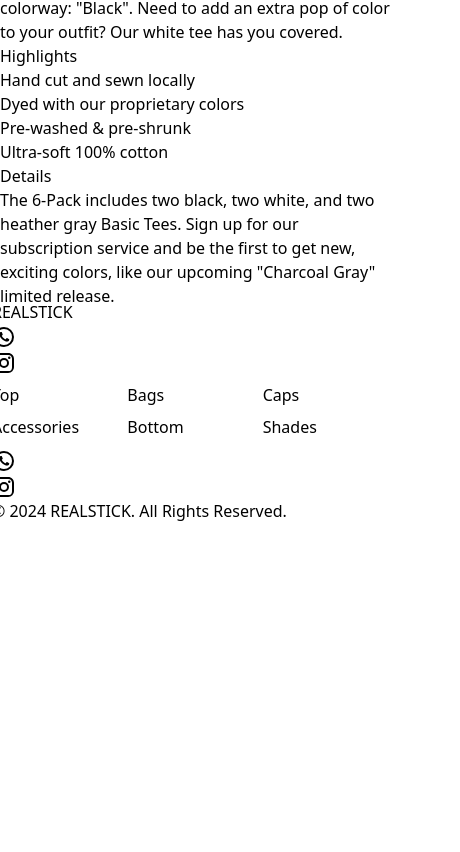
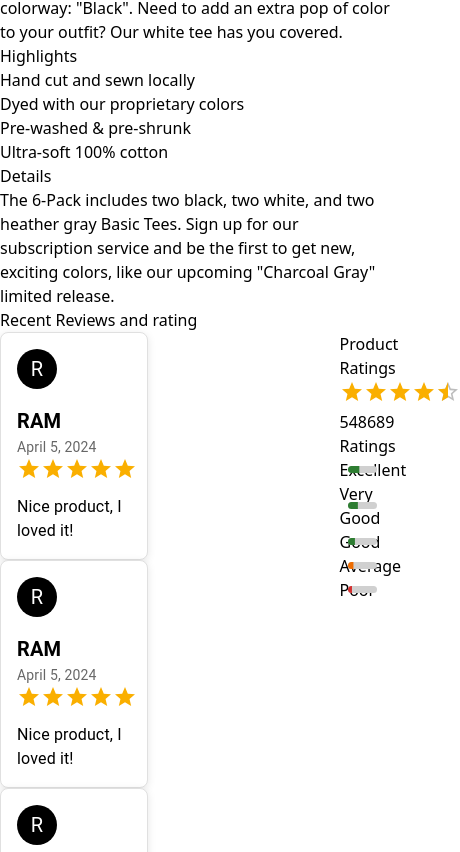
Before and after one commit to abhay-on-git/REALSTICK, a React (Vite) app: page / in a window 390 px wide. Shown: the part 5372-6224 px from the top of the page, 460 px wide, since content can reach past the window. Before the commit the page ends 5895 px from the top, so only its background shows below. Built offline with nearby package versions, Linux system fonts and the light colour scheme.

Commit message:
added-similar product section

```diff
--- a/src/customer/components/ProductDetails/ProductDetails.jsx
+++ b/src/customer/components/ProductDetails/ProductDetails.jsx
@@ -1,86 +1,96 @@
-import { useState } from 'react'
-import { StarIcon } from '@heroicons/react/20/solid'
-import { Radio, RadioGroup } from '@headlessui/react'
-import AliceCarousel from 'react-alice-carousel'
-import { mainCarouselData } from '../HomeCarousel/MainCarousel'
+import { useState } from "react";
+import { StarIcon } from "@heroicons/react/20/solid";
+import { Radio, RadioGroup } from "@headlessui/react";
+import AliceCarousel from "react-alice-carousel";
+import { mainCarouselData } from "../HomeCarousel/MainCarousel";
+import { Box, Grid, LinearProgress, Rating } from "@mui/material";
+import ProductReviewCard from "./ProductReviewCard";
+import HomeSectionCard from "../HomeSectionCard/HomeSectionCard";
+import ProductCard from "../Product/ProductCard";
 
 const product = {
-  name: 'Basic Tee 6-Pack',
-  price: '$192',
-  href: '#',
+  name: "Basic Tee 6-Pack",
+  price: "$192",
+  href: "#",
   breadcrumbs: [
-    { id: 1, name: 'Men', href: '#' },
-    { id: 2, name: 'Clothing', href: '#' },
+    { id: 1, name: "Men", href: "#" },
+    { id: 2, name: "Clothing", href: "#" },
   ],
   images: [
     {
-      src: 'https://tailwindui.com/img/ecommerce-images/product-page-02-secondary-product-shot.jpg',
-      alt: 'Two each of gray, white, and black shirts laying flat.',
+      src: "https://tailwindui.com/img/ecommerce-images/product-page-02-secondary-product-shot.jpg",
+      alt: "Two each of gray, white, and black shirts laying flat.",
     },
     {
-      src: 'https://tailwindui.com/img/ecommerce-images/product-page-02-tertiary-product-shot-01.jpg',
-      alt: 'Model wearing plain black basic tee.',
+      src: "https://tailwindui.com/img/ecommerce-images/product-page-02-tertiary-product-shot-01.jpg",
+      alt: "Model wearing plain black basic tee.",
     },
     {
-      src: 'https://tailwindui.com/img/ecommerce-images/product-page-02-tertiary-product-shot-02.jpg',
-      alt: 'Model wearing plain gray basic tee.',
+      src: "https://tailwindui.com/img/ecommerce-images/product-page-02-tertiary-product-shot-02.jpg",
+      alt: "Model wearing plain gray basic tee.",
     },
     {
-      src: 'https://tailwindui.com/img/ecommerce-images/product-page-02-featured-product-shot.jpg',
-      alt: 'Model wearing plain white basic tee.',
+      src: "https://tailwindui.com/img/ecommerce-images/product-page-02-featured-product-shot.jpg",
+      alt: "Model wearing plain white basic tee.",
     },
   ],
   colors: [
-    { name: 'White', class: 'bg-white', selectedClass: 'ring-gray-400' },
-    { name: 'Gray', class: 'bg-gray-200', selectedClass: 'ring-gray-400' },
-    { name: 'Black', class: 'bg-gray-900', selectedClass: 'ring-gray-900' },
+    { name: "White", class: "bg-white", selectedClass: "ring-gray-400" },
+    { name: "Gray", class: "bg-gray-200", selectedClass: "ring-gray-400" },
+    { name: "Black", class: "bg-gray-900", selectedClass: "ring-gray-900" },
   ],
   sizes: [
-    { name: 'XXS', inStock: false },
-    { name: 'XS', inStock: true },
-    { name: 'S', inStock: true },
-    { name: 'M', inStock: true },
-    { name: 'L', inStock: true },
-    { name: 'XL', inStock: true },
-    { name: '2XL', inStock: true },
-    { name: '3XL', inStock: true },
+    { name: "XXS", inStock: false },
+    { name: "XS", inStock: true },
+    { name: "S", inStock: true },
+    { name: "M", inStock: true },
+    { name: "L", inStock: true },
+    { name: "XL", inStock: true },
+    { name: "2XL", inStock: true },
+    { name: "3XL", inStock: true },
   ],
   description:
     'The Basic Tee 6-Pack allows you to fully express your vibrant personality with three grayscale options. Feeling adventurous? Put on a heather gray tee. Want to be a trendsetter? Try our exclusive colorway: "Black". Need to add an extra pop of color to your outfit? Our white tee has you covered.',
   highlights: [
-    'Hand cut and sewn locally',
-    'Dyed with our proprietary colors',
-    'Pre-washed & pre-shrunk',
-    'Ultra-soft 100% cotton',
+    "Hand cut and sewn locally",
+    "Dyed with our proprietary colors",
+    "Pre-washed & pre-shrunk",
+    "Ultra-soft 100% cotton",
   ],
   details:
     'The 6-Pack includes two black, two white, and two heather gray Basic Tees. Sign up for our subscription service and be the first to get new, exciting colors, like our upcoming "Charcoal Gray" limited release.',
-}
-const reviews = { href: '#', average: 3, totalCount: 118 }
+};
+const reviews = { href: "#", average: 3, totalCount: 118 };
 
 function classNames(...classes) {
-  return classes.filter(Boolean).join(' ')
+  return classes.filter(Boolean).join(" ");
 }
 
 const responsive = {
   0: { items: 1 },
 };
 
-const items = mainCarouselData.map((item)=> (
-  <div className='w-full overflow-hidden lg:h-[36vmax] h-[64vmax]'>
-    <img className='w-full h-full object-cover cursor-pointer' role='presentation' src={`${item.image}`} alt='image'/>
+const items = mainCarouselData.map((item) => (
+  <div className="w-full overflow-hidden lg:h-[36vmax] h-[64vmax]">
+    <img
+      className="w-full h-full object-cover cursor-pointer"
+      role="presentation"
+      src={`${item.image}`}
+      alt="image"
+    />
   </div>
 ));
 
 export default function ProductDetails() {
-  const [selectedColor, setSelectedColor] = useState(product.colors[0])
-  const [selectedSize, setSelectedSize] = useState(product.sizes[2])
+  const [selectedColor, setSelectedColor] = useState(product.colors[0]);
+  const [selectedSize, setSelectedSize] = useState(product.sizes[2]);
 
   return (
+    <>
+      <section>
         <div className="bg-white">
           <section>
             <div className="lg:pt-6">
-
               {/* Image gallery */}
               <div className="mx-auto mt-6 max-w-2xl sm:px-6 lg:grid lg:max-w-7xl lg:grid-cols-3 lg:gap-x-8 lg:px-8">
                 <div className="aspect-h-4 aspect-w-3 hidden overflow-hidden rounded-lg lg:block">
@@ -116,7 +126,7 @@ export default function ProductDetails() {
                     disableButtonsControls
                     infinite
                     // Set height to 100% to take the height of the parent div
-              style={{ height: '100%' }}
+                    style={{ height: "100%" }}
                   />
                 </div>
               </div>
@@ -124,16 +134,22 @@ export default function ProductDetails() {
               {/* Product info */}
               <div className="mx-auto max-w-2xl px-4 pb-16 pt-10 sm:px-6 lg:grid lg:max-w-7xl lg:grid-cols-3 lg:grid-rows-[auto,auto,1fr] lg:gap-x-8 lg:px-8 lg:pb-24 lg:pt-16">
                 <div className="lg:col-span-2 lg:border-r lg:border-gray-200 lg:pr-8">
-          <h1 className="text-2xl font-bold tracking-tight text-gray-900 sm:text-3xl">{product.name}</h1>
+                  <h1 className="text-2xl font-bold tracking-tight text-gray-900 sm:text-3xl">
+                    {product.name}
+                  </h1>
                 </div>
 
                 {/* Options */}
                 <div className="mt-4 lg:row-span-3 lg:mt-0">
                   <h2 className="sr-only">Product information</h2>
                   <div className="flex items-center gap-5">
-          <p className="text-3xl tracking-tight text-gray-900 mr-3">{product.price}</p>
-               <p className='line-through text-xl opacity-70'>$999</p>
-               <p class="sm:px-3 sm:py-2 px-2 py-1 text-sm sm:text-xs lg:text-[1vmax] font-bold tracking-wide text-white uppercase bg-zinc-900 rounded-full">76%</p>
+                    <p className="text-3xl tracking-tight text-gray-900 mr-3">
+                      {product.price}
+                    </p>
+                    <p className="line-through text-xl opacity-70">$999</p>
+                    <p class="sm:px-3 sm:py-2 px-2 py-1 text-sm sm:text-xs lg:text-[1vmax] font-bold tracking-wide text-white uppercase bg-zinc-900 rounded-full">
+                      76%
+                    </p>
                   </div>
 
                   {/* Reviews */}
@@ -146,14 +162,21 @@ export default function ProductDetails() {
                             key={rating}
                             aria-hidden="true"
                             className={classNames(
-                      reviews.average > rating ? 'text-gray-900' : 'text-gray-200',
-                      'h-5 w-5 flex-shrink-0',
+                              reviews.average > rating
+                                ? "text-gray-900"
+                                : "text-gray-200",
+                              "h-5 w-5 flex-shrink-0"
                             )}
                           />
                         ))}
                       </div>
-              <p className="sr-only">{reviews.average} out of 5 stars</p>
-              <a href={reviews.href} className="ml-3 text-sm font-medium text-indigo-600 hover:text-indigo-500">
+                      <p className="sr-only">
+                        {reviews.average} out of 5 stars
+                      </p>
+                      <a
+                        href={reviews.href}
+                        className="ml-3 text-sm font-medium text-indigo-600 hover:text-indigo-500"
+                      >
                         {reviews.totalCount} reviews
                       </a>
                     </div>
@@ -162,10 +185,16 @@ export default function ProductDetails() {
                   <form className="mt-10">
                     {/* Colors */}
                     <div>
-              <h3 className="text-sm font-medium text-gray-900">Color</h3>
+                      <h3 className="text-sm font-medium text-gray-900">
+                        Color
+                      </h3>
 
                       <fieldset aria-label="Choose a color" className="mt-4">
-                <RadioGroup value={selectedColor} onChange={setSelectedColor} className="flex items-center space-x-3">
+                        <RadioGroup
+                          value={selectedColor}
+                          onChange={setSelectedColor}
+                          className="flex items-center space-x-3"
+                        >
                           {product.colors.map((color) => (
                             <Radio
                               key={color.name}
@@ -173,14 +202,14 @@ export default function ProductDetails() {
                               aria-label={color.name}
                               className={classNames(
                                 color.selectedClass,
-                        'relative -m-0.5 flex cursor-pointer items-center justify-center rounded-full p-0.5 focus:outline-none data-[checked]:ring-2 data-[focus]:data-[checked]:ring data-[focus]:data-[checked]:ring-offset-1',
+                                "relative -m-0.5 flex cursor-pointer items-center justify-center rounded-full p-0.5 focus:outline-none data-[checked]:ring-2 data-[focus]:data-[checked]:ring data-[focus]:data-[checked]:ring-offset-1"
                               )}
                             >
                               <span
                                 aria-hidden="true"
                                 className={classNames(
                                   color.class,
-                          'h-8 w-8 rounded-full border border-black border-opacity-10',
+                                  "h-8 w-8 rounded-full border border-black border-opacity-10"
                                 )}
                               />
                             </Radio>
@@ -192,8 +221,13 @@ export default function ProductDetails() {
                     {/* Sizes */}
                     <div className="mt-10">
                       <div className="flex items-center justify-between">
-                <h3 className="text-sm font-medium text-gray-900">Size</h3>
-                <a href="#" className="text-sm font-medium text-indigo-600 hover:text-indigo-500">
+                        <h3 className="text-sm font-medium text-gray-900">
+                          Size
+                        </h3>
+                        <a
+                          href="#"
+                          className="text-sm font-medium text-indigo-600 hover:text-indigo-500"
+                        >
                           Size guide
                         </a>
                       </div>
@@ -211,9 +245,9 @@ export default function ProductDetails() {
                               disabled={!size.inStock}
                               className={classNames(
                                 size.inStock
-                          ? 'cursor-pointer bg-white text-gray-900 shadow-sm'
-                          : 'cursor-not-allowed bg-gray-50 text-gray-200',
-                        'group relative flex items-center justify-center rounded-md border px-4 py-3 text-sm font-medium uppercase hover:bg-gray-50 focus:outline-none data-[focus]:ring-2 data-[focus]:ring-indigo-500 sm:flex-1 sm:py-6',
+                                  ? "cursor-pointer bg-white text-gray-900 shadow-sm"
+                                  : "cursor-not-allowed bg-gray-50 text-gray-200",
+                                "group relative flex items-center justify-center rounded-md border px-4 py-3 text-sm font-medium uppercase hover:bg-gray-50 focus:outline-none data-[focus]:ring-2 data-[focus]:ring-indigo-500 sm:flex-1 sm:py-6"
                               )}
                             >
                               <span>{size.name}</span>
@@ -233,7 +267,13 @@ export default function ProductDetails() {
                                     preserveAspectRatio="none"
                                     className="absolute inset-0 h-full w-full stroke-2 text-gray-200"
                                   >
-                            <line x1={0} x2={100} y1={100} y2={0} vectorEffect="non-scaling-stroke" />
+                                    <line
+                                      x1={0}
+                                      x2={100}
+                                      y1={100}
+                                      y2={0}
+                                      vectorEffect="non-scaling-stroke"
+                                    />
                                   </svg>
                                 </span>
                               )}
@@ -243,12 +283,20 @@ export default function ProductDetails() {
                       </fieldset>
                     </div>
 
+                    <div className="flex flex-col-reverse lg:flex-row items-center lg:gap-3">
                       <button
                         type="submit"
-              className="mt-10 flex w-full items-center justify-center rounded-md border border-transparent bg-indigo-600 px-8 py-3 text-base font-medium text-white hover:bg-indigo-700 focus:outline-none focus:ring-2 focus:ring-indigo-500 focus:ring-offset-2"
+                        className="lg:mt-10 mt-5 flex w-full items-center justify-center rounded-md border border-transparent bg-zinc-800 px-8 py-3 text-base font-medium text-white hover:bg-black focus:outline-none focus:ring-2 focus:ring-zinc-800 focus:ring-offset-2"
                       >
-              Add to bag
+                        Buy Now
                       </button>
+                      <button
+                        type="submit"
+                        className="mt-10 flex w-full items-center justify-center rounded-md border border-transparent bg-zinc-800 px-8 py-3 text-base font-medium text-white hover:bg-black focus:outline-none focus:ring-2 focus:ring-zinc-800 focus:ring-offset-2"
+                      >
+                        Add to Cart
+                      </button>
+                    </div>
                   </form>
                 </div>
 
@@ -258,15 +306,22 @@ export default function ProductDetails() {
                     <h3 className="sr-only">Description</h3>
 
                     <div className="space-y-6">
-              <p className="text-base text-gray-900">{product.description}</p>
+                      <p className="text-base text-gray-900">
+                        {product.description}
+                      </p>
                     </div>
                   </div>
 
                   <div className="mt-10">
-            <h3 className="text-sm font-medium text-gray-900">Highlights</h3>
+                    <h3 className="text-sm font-medium text-gray-900">
+                      Highlights
+                    </h3>
 
                     <div className="mt-4">
-              <ul role="list" className="list-disc space-y-2 pl-4 text-sm">
+                      <ul
+                        role="list"
+                        className="list-disc space-y-2 pl-4 text-sm"
+                      >
                         {product.highlights.map((highlight) => (
                           <li key={highlight} className="text-gray-400">
                             <span className="text-gray-600">{highlight}</span>
@@ -277,7 +332,9 @@ export default function ProductDetails() {
                   </div>
 
                   <div className="mt-10">
-            <h2 className="text-sm font-medium text-gray-900">Details</h2>
+                    <h2 className="text-sm font-medium text-gray-900">
+                      Details
+                    </h2>
 
                     <div className="mt-4 space-y-6">
                       <p className="text-sm text-gray-600">{product.details}</p>
@@ -287,9 +344,121 @@ export default function ProductDetails() {
               </div>
             </div>
           </section>
+          <section></section>
+        </div>
+      </section>
+
+      {/* Ratings & Reviews */}
+      <section className="px-32">
+        <h1 className="font-semibold text-lg pb-4 p-5">
+          Recent Reviews and rating
+        </h1>
+        <div className="border p-5">
+          <Grid container spacing={24} >
+            <Grid item xs={7}>
+              <div className="spave-y-5 w-full h-auto flex flex-wrap items-center justify-center gap-5">
+                {[1, 1, 1, 1].map((item) => (
+                  <ProductReviewCard />
+                ))}
+              </div>
+            </Grid>
+            <Grid item xs={5}>
+              <h1 className="text-xl font-semibold pb-1">Product Ratings</h1>
+              <div className="flex items-center space-x-3">
+                <Rating value={4.6} precision={0.5} readOnly />
+                <p className="opacity-60">548689 Ratings</p>
+              </div>
+              <Box className="mt-3 space-y-2">
+                <Grid container alignItems="center">
+                  <Grid item xs={2}>
+                    <p>Excellent</p>
+                  </Grid>
+                  <Grid item xs={7}>
+                    <LinearProgress
+                      sx={{ bgcolor: "#d0d0d0", borderRadius: 4, height: 7 }}
+                      variant="determinate"
+                      value={40}
+                      color="success"
+                    />
+                  </Grid>
+                </Grid>
+                <Grid container alignItems="center">
+                  <Grid item xs={2}>
+                    <p>Very Good</p>
+                  </Grid>
+                  <Grid item xs={7}>
+                    <LinearProgress
+                      sx={{ bgcolor: "#d0d0d0", borderRadius: 4, height: 7 }}
+                      variant="determinate"
+                      value={35}
+                      color="success"
+                    />
+                  </Grid>
+                </Grid>
+                <Grid container alignItems="center">
+                  <Grid item xs={2}>
+                    <p>Good</p>
+                  </Grid>
+                  <Grid item xs={7}>
+                    <LinearProgress
+                      sx={{ bgcolor: "#d0d0d0", borderRadius: 4, height: 7 }}
+                      variant="determinate"
+                      value={25}
+                      color="success"
+                    />
+                  </Grid>
+                </Grid>
+                <Grid container alignItems="center">
+                  <Grid item xs={2}>
+                    <p>Average</p>
+                  </Grid>
+                  <Grid item xs={7}>
+                    <LinearProgress
+                      sx={{ bgcolor: "#d0d0d0", borderRadius: 4, height: 7 }}
+                      variant="determinate"
+                      value={20}
+                      color="warning"
+                    />
+                  </Grid>
+                </Grid>
+                <Grid container alignItems="center">
+                  <Grid item xs={2}>
+                    <p>Poor</p>
+                  </Grid>
+                  <Grid item xs={7}>
+                    <LinearProgress
+                      sx={{ bgcolor: "#d0d0d0", borderRadius: 4, height: 7 }}
+                      variant="determinate"
+                      value={15}
+                      color="error"
+                    />
+                  </Grid>
+                </Grid>
+              </Box>
+            </Grid>
+          </Grid>
+        </div>
+      </section>
+
+      {/* Similar Products */}
       <section>
-
+      <h1 className="font-semibold text-lg pb-4 p-5">
+          Similar Products
+        </h1>
+       <div className="lg:col-span-3">
+                {
+                  <section class="py-2 bg-white sm:py-5 lg:py-6">
+                    <div class="px-1 mx-auto max-w-7xl">
+                      <div class="grid grid-cols-2 gap-6 lg:gap-y-8 mt-0 lg:gap-6 lg:grid-cols-4">
+                        {[1, 1, 1, 1, 1, 1, 1].map((item) => (
+                          <ProductCard />
+                        ))}
+                      </div>
+                    </div>
                   </section>
+                }
               </div>
-  )
+      </section>
+    </>
+  );
 }
--- /dev/null
+++ b/src/customer/components/ProductDetails/ProductReviewCard.jsx
@@ -0,0 +1,39 @@
+import { Avatar, Box, Grid, Rating, Typography } from "@mui/material";
+import React from "react";
+
+const ProductReviewCard = () => {
+  return (
+    <Box
+    className='hover:scale-105 transition-all cursor-pointer'
+      sx={{
+        border: "1px solid #e0e0e0",
+        borderRadius: "8px",
+        padding: "16px",
+        backgroundColor: "#fff",
+        boxShadow: "0px 2px 8px rgba(0, 0, 0, 0.1)",
+      }}
+    >
+      <Grid container spacing={2} alignItems="center">
+        <Grid item>
+          <Avatar sx={{ width: 40, height: 40, bgcolor: "#000" }}>
+            R
+          </Avatar>
+        </Grid>
+        <Grid item >
+          <Typography variant="h6" fontWeight="bold">
+            RAM
+          </Typography>
+          <Typography variant="body2" color="textSecondary">
+            April 5, 2024
+          </Typography>
+          <Rating value={4.5} name="half-rating" readOnly />
+          <Typography variant="body1" mt={1}>
+            Nice product, I loved it!
+          </Typography>
+        </Grid>
+      </Grid>
+    </Box>
+  );
+};
+
+export default ProductReviewCard;
```
Lines whose indentation alone changed are shown as unchanged.
